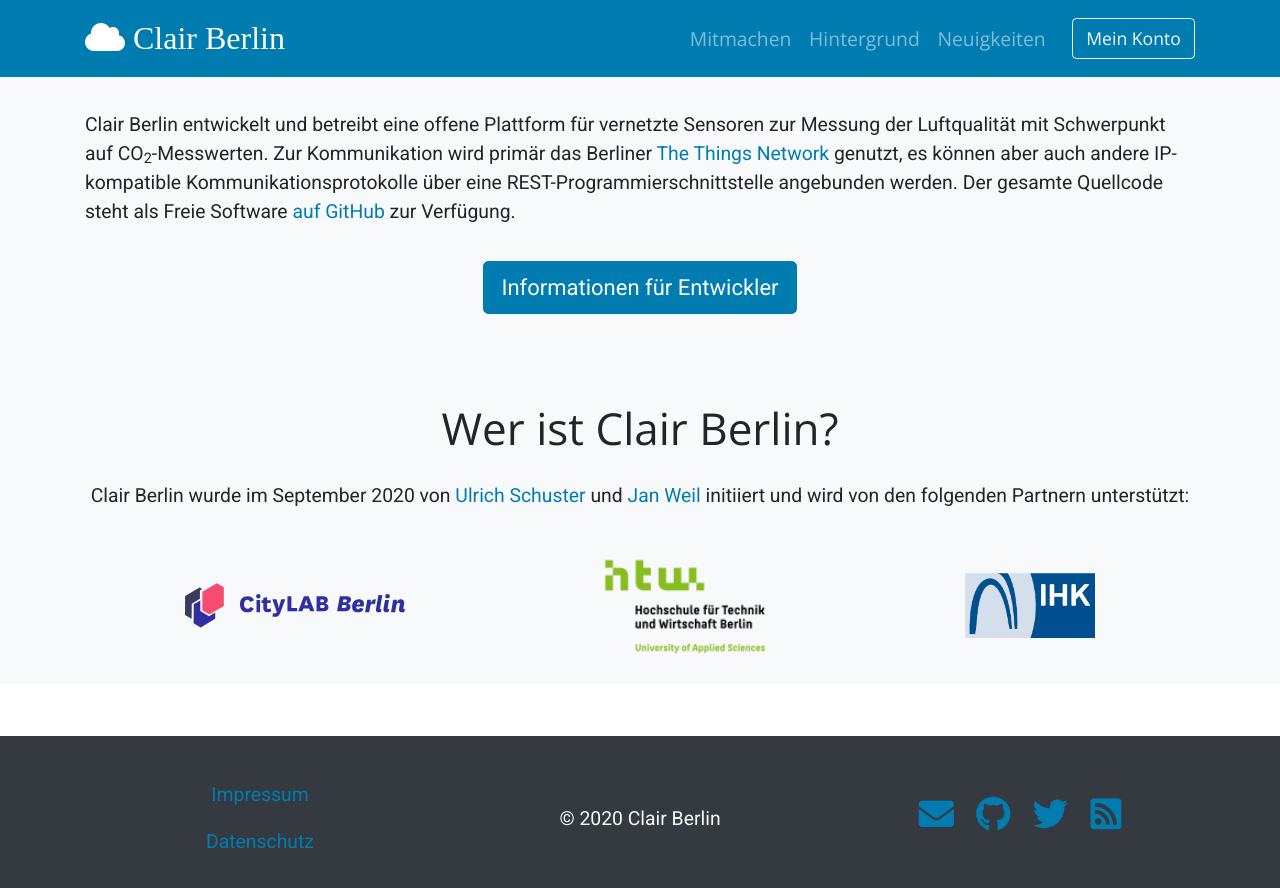
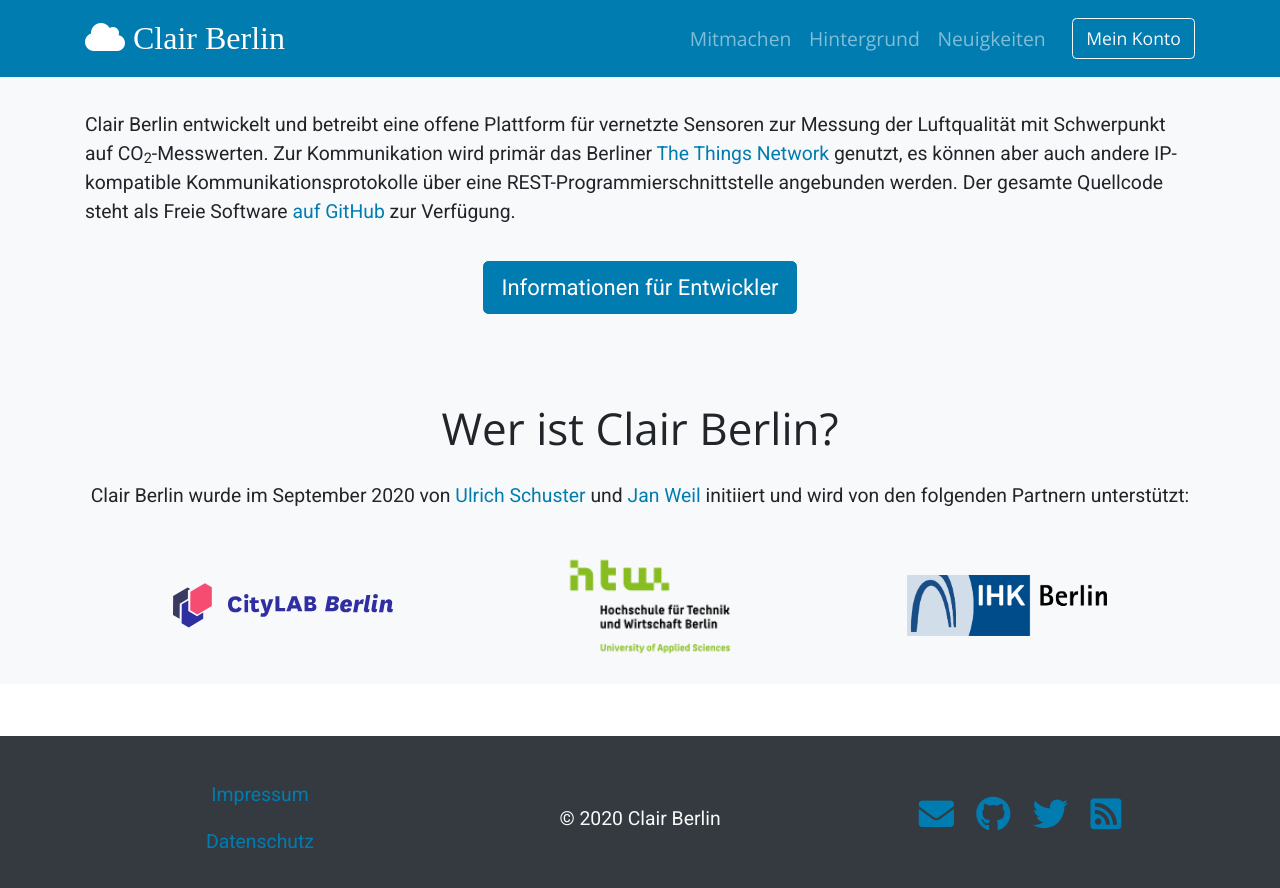
Before and after one commit to ClairBerlin/clair-website, a Jekyll site: the page built from index.md, in a window 1280 px wide and 900 px high, scrolled down 1297 px. Shown: the top 888 px of the window. Built offline with Jekyll 4.4.1, drawn with Linux system fonts in a browser that asks for light colours; some web fonts are replaced.

Commit message:
Update IHK logo

```diff
--- a/_data/partners.yml
+++ b/_data/partners.yml
@@ -8,5 +8,5 @@
   url: https://www.htw-berlin.de/
 - name: IHK Berlin
   image: ihk-logo.png
-  width: 130
+  width: 200
   url: https://www.ihk-berlin.de/
```
Also changed, not shown: img/ihk-logo.png.
